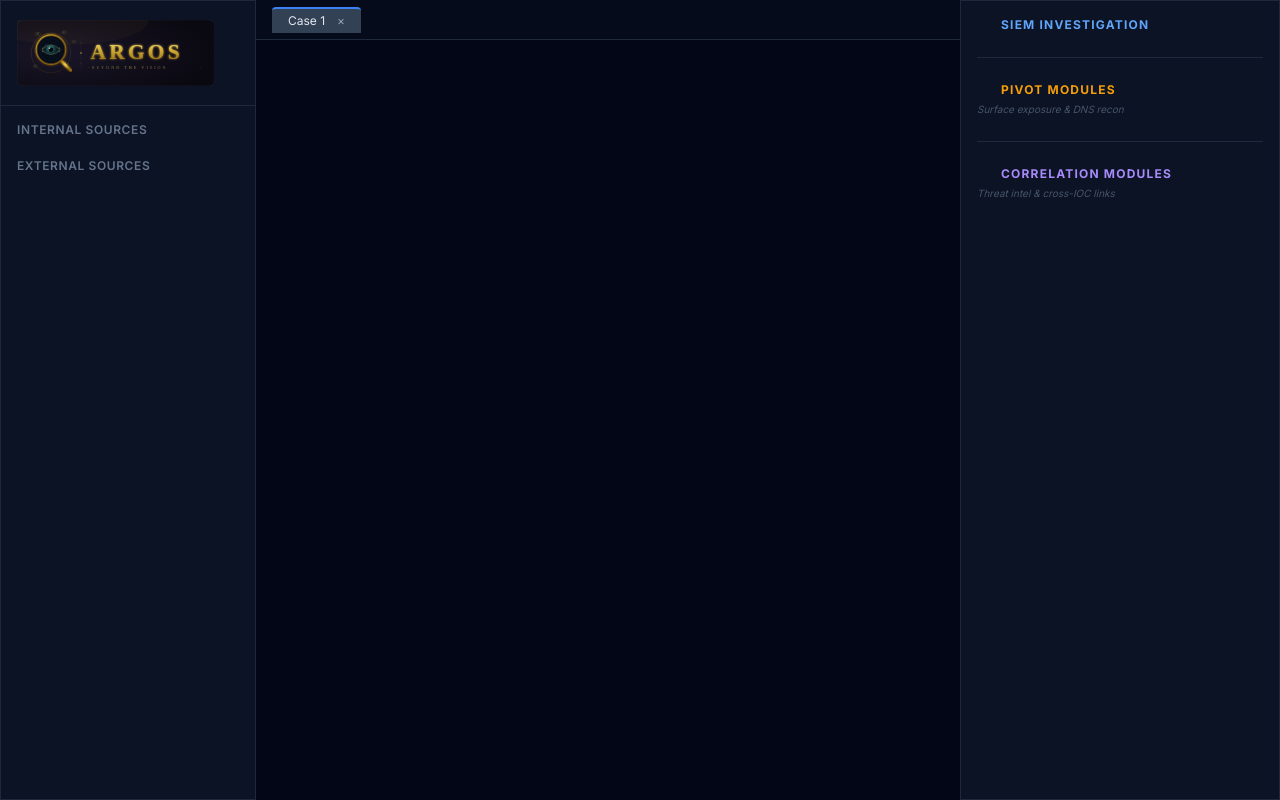
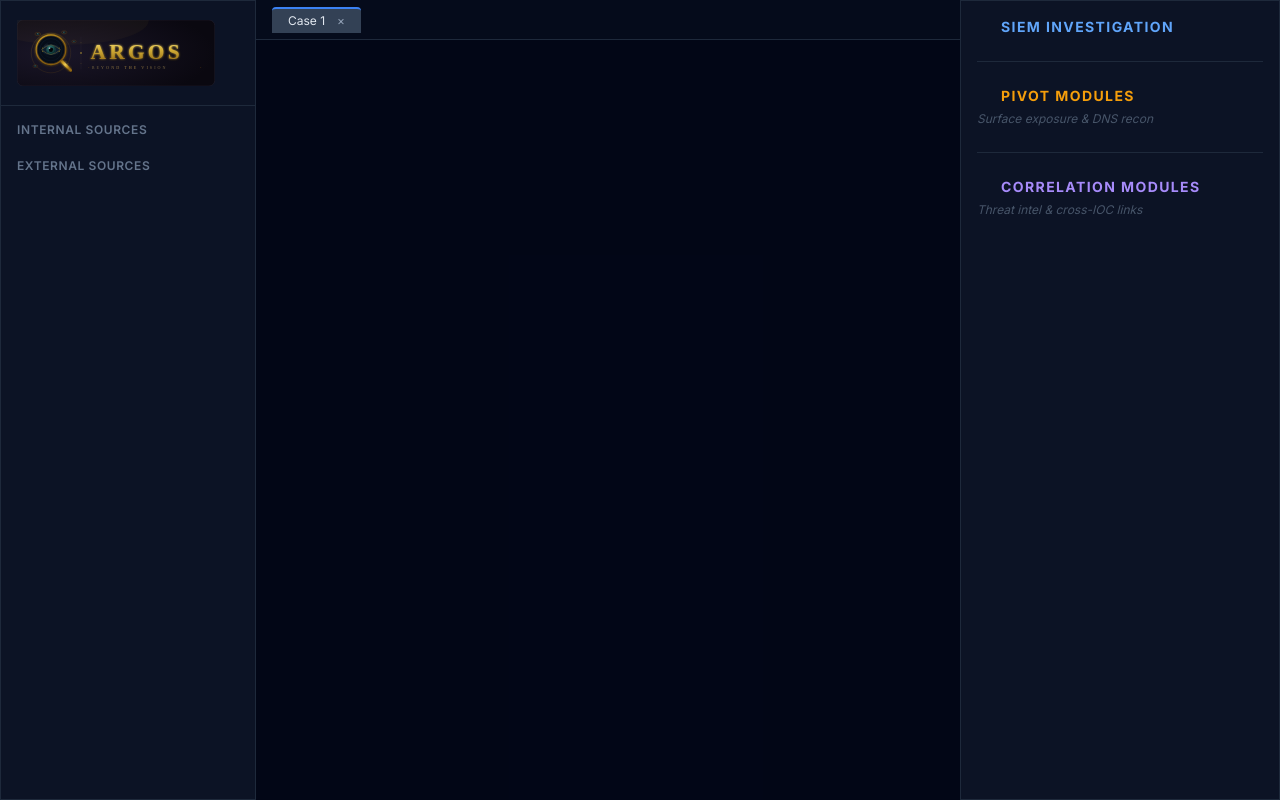
Before and after one commit to gloupps/Argos, a Python web app: template app/templates/index.html in a window 1280 px wide. Run offline with Jinja, Linux system fonts and the light colour scheme; the template is opened without the code that fills it, so the values that code supplies are empty; some libraries are stand-ins or nearby versions.

Commit message:
Increase font size in right navbar headings and paragraphs

```diff
--- a/app/templates/right_navbar.html
+++ b/app/templates/right_navbar.html
@@ -2,7 +2,7 @@
 <aside class="w-80 border-l border-slate-800 glass p-4 overflow-y-auto space-y-6">
 
     <section class="space-y-4">
-        <h3 class="text-xs font-bold text-blue-400 uppercase tracking-widest flex items-center gap-2">
+        <h3 class="text-sm font-bold text-blue-400 uppercase tracking-widest flex items-center gap-2">
             <i data-lucide="database" class="w-4 h-4"></i> SIEM Investigation
         </h3>
         <div id="siem-container" class="space-y-3"></div>
@@ -11,20 +11,20 @@
     <hr class="border-slate-800">
 
     <section>
-        <h3 class="text-xs font-bold text-amber-500 uppercase tracking-widest flex items-center gap-2">
+        <h3 class="text-sm font-bold text-amber-500 uppercase tracking-widest flex items-center gap-2">
             <i data-lucide="radar" class="w-4 h-4"></i> Pivot Modules
         </h3>
-        <p class="text-[10px] text-slate-600 mt-1 mb-2 italic">Surface exposure & DNS recon</p>
+        <p class="text-[12px] text-slate-600 mt-1 mb-2 italic">Surface exposure & DNS recon</p>
         <div id="pivot-container" class="space-y-3 mt-2"></div>
     </section>
 
     <hr class="border-slate-800">
 
     <section>
-        <h3 class="text-xs font-bold text-violet-400 uppercase tracking-widest flex items-center gap-2">
+        <h3 class="text-sm font-bold text-violet-400 uppercase tracking-widest flex items-center gap-2">
             <i data-lucide="git-merge" class="w-4 h-4"></i> Correlation Modules
         </h3>
-        <p class="text-[10px] text-slate-600 mt-1 mb-2 italic">Threat intel & cross-IOC links</p>
+        <p class="text-[12px] text-slate-600 mt-1 mb-2 italic">Threat intel & cross-IOC links</p>
         <div id="correlation-container" class="space-y-3 mt-2"></div>
     </section>
 
```
